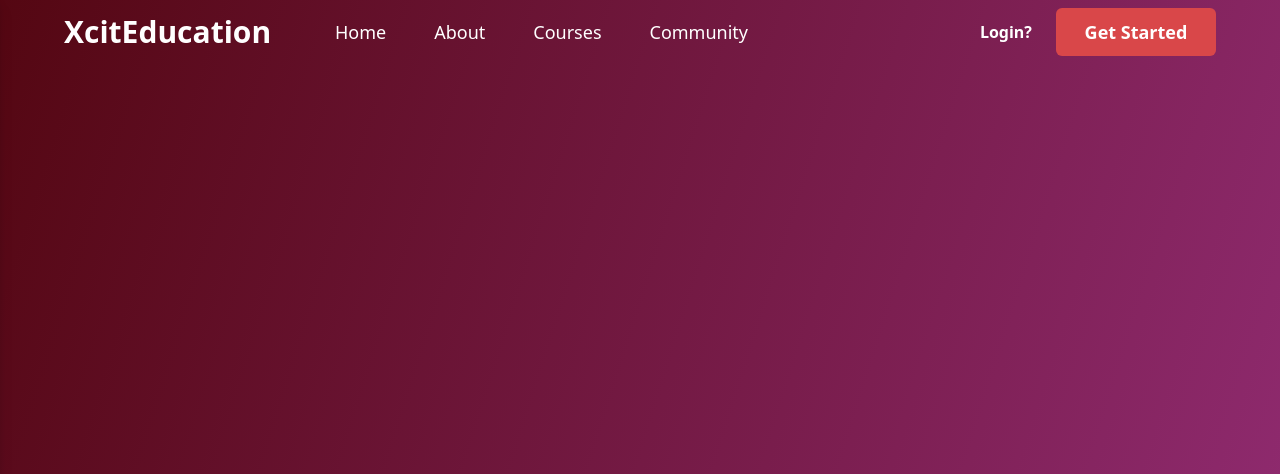
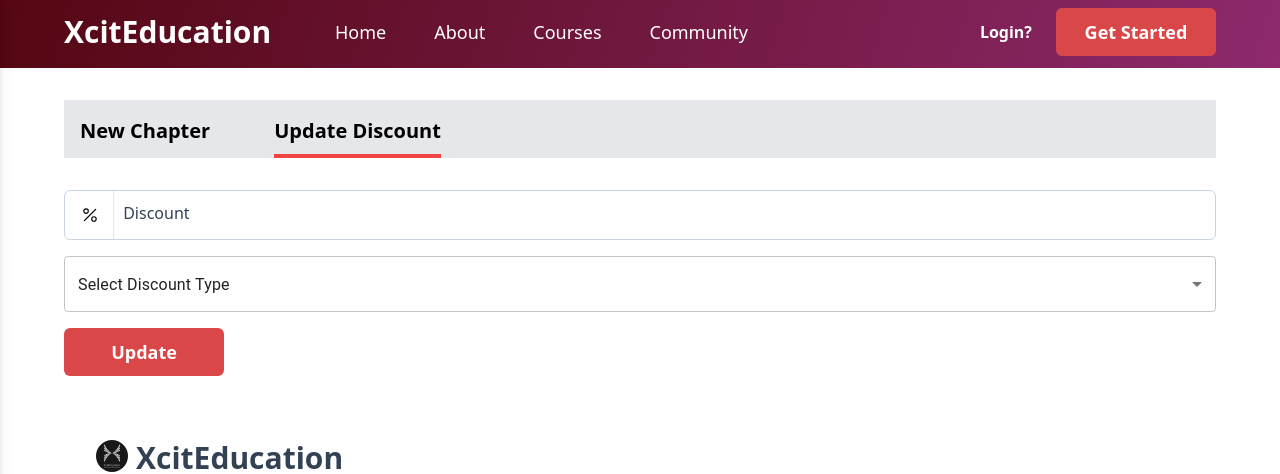
Before and after one commit to devjs1000/course-hub, a React (Vite) app: page /update-discount/1 in a window 1280 px wide. Shown: the top 474 px of the page. Built offline with nearby package versions, Linux system fonts and the light colour scheme; no server answers.

Commit message:
updateDiscount page created and updateDiscountMutation working

```diff
--- a/src/App.jsx
+++ b/src/App.jsx
@@ -10,6 +10,7 @@ import {
   Footer,
   Courses,
   PrivateRoute,
+  UpdateDiscount,
 } from "./components";
 
 import {
@@ -103,6 +104,7 @@ function App() {
               <Route path="/community" element={<Community />} />
               <Route path="/create-course" element={<CreateCourse />} />
               <Route path="/create-chapter/:id" element={<CreateChapter />} />
+              <Route path="/update-discount/:id" element={<UpdateDiscount />} />
               <Route path="/create-quiz" element={<CreateQuiz />} />
               <Route path="/create-assignment" element={<CreateAssignment />} />
 
--- a/src/UI/FormControl.jsx
+++ b/src/UI/FormControl.jsx
@@ -53,7 +53,8 @@ function FormControl({ type, label, onChange, icon, extra }) {
   if (icon === "BOOK") iconImg = <Book className={iconClass} />;
   if (icon === "ABOUT") iconImg = <PlusSquareFill className={iconClass} />;
   if (icon === "PROJECT") iconImg = <Receipt className={iconClass} />;
-  if (icon === "GST") iconImg = <Percent className={iconClass} />;
+  if (icon === "GST" || icon === "DISCOUNT")
+    iconImg = <Percent className={iconClass} />;
 
   return (
     <div className="relative top-0 left-0 w-full">
--- a/src/components/CreateChapter.jsx
+++ b/src/components/CreateChapter.jsx
@@ -6,6 +6,7 @@ import { newCreateChapterMutation } from "../graphql/Mutations";
 import { useMutation } from "@apollo/client";
 import { useParams } from "react-router-dom";
 import toast from "react-hot-toast";
+import { Link } from "react-router-dom";
 
 const CreateChapter = () => {
   const { user, theme } = useStore();
@@ -67,12 +68,19 @@ const CreateChapter = () => {
 
   const handleUpload = () => {};
 
-  console.log(file);
-
   return (
     <>
       <div className={mainDivStyles}>
-        <h1 className="mb-4 font-bold text-lg">New Chapter</h1>
+        <nav className="flex gap-12 mb-8 bg-gray-200 text-[20px]">
+          <Link to={`/create-chapter/${id}`}>
+            <h1 className="pb-2 pt-4 px-4 font-bold border-b-4 border-red-500">
+              New Chapter
+            </h1>
+          </Link>
+          <Link to={`/update-discount/${id}`}>
+            <h1 className="pb-2 pt-4 font-bold">Update Discount</h1>
+          </Link>
+        </nav>
         <form onSubmit={handleSubmit} className="space-y-4">
           <FormControl
             onChange={handleChange}
--- /dev/null
+++ b/src/components/UpdateDiscount.jsx
@@ -0,0 +1,102 @@
+import React, { useState } from "react";
+import FormControl from "../UI/FormControl";
+import Button from "../UI/Button";
+import useStore from "../context/useStore";
+import { updateDiscountMutation } from "../graphql/Mutations";
+import { useMutation } from "@apollo/client";
+import { useParams } from "react-router-dom";
+import toast from "react-hot-toast";
+import { Link } from "react-router-dom";
+import { Select, MenuItem } from "@material-ui/core";
+
+const UpdateDiscount = () => {
+  const { user, theme } = useStore();
+  const { id } = useParams();
+  const [formData, setFormData] = useState({ discountType: " " });
+  const [updateDiscount] = useMutation(updateDiscountMutation);
+
+  const handleFloat = (e) => {
+    let name = e.target.name;
+    let value = parseFloat(e.target.value);
+    console.log(e.target.value);
+    setFormData((val) => ({ ...val, [name]: value }));
+  };
+
+  const handleDiscountType = (e) => {
+    let name = "discountType";
+    let value = e.target.value;
+    setFormData({ ...formData, [name]: value });
+  };
+  const token = localStorage.getItem("accessToken");
+  const handleSubmit = async (e) => {
+    e.preventDefault();
+
+    if (formData.discount < 0 || formData.discount > 100) {
+      toast.error("Enter a valid discount between 1-100");
+      return;
+    }
+
+    try {
+      let response = await updateDiscount({
+        variables: {
+          ...formData,
+          courseId: id,
+        },
+        context: {
+          headers: {
+            Authorization: token,
+          },
+        },
+      });
+
+      // console.log(response);
+      toast.success("Discount updated successfully");
+      document.getElementById("myForm").reset();
+    } catch (err) {
+      toast.error("Error occurred in updating discount");
+    }
+  };
+  const mainDivStyles = `${
+    theme ? "bg-slate-800 text-white" : "bg-white"
+  } py-8 px-16`;
+
+  return (
+    <>
+      <div className={mainDivStyles}>
+        <nav className="flex gap-12 text-[20px] mb-8 bg-gray-200">
+          <Link to={`/create-chapter/${id}`}>
+            <h1 className="pb-2 pt-4 px-4 font-bold">New Chapter</h1>
+          </Link>
+          <Link to={`/update-discount/${id}`}>
+            <h1 className="pb-2 pt-4 font-bold border-b-4 border-red-500">
+              Update Discount
+            </h1>
+          </Link>
+        </nav>
+        <form onSubmit={handleSubmit} className="space-y-4" id="myForm">
+          <FormControl
+            label="discount"
+            type="number"
+            icon="DISCOUNT"
+            onChange={handleFloat}
+          />
+          <Select
+            variant="outlined"
+            value={formData.discountType}
+            onChange={handleDiscountType}
+            className="w-full"
+          >
+            <MenuItem value=" ">Select Discount Type</MenuItem>
+            <MenuItem value="percentage">Percentage</MenuItem>
+            <MenuItem value="other">Other</MenuItem>
+          </Select>
+          <Button type="submit" isWidthFull={true} isPrimary={true}>
+            Update
+          </Button>
+        </form>
+      </div>
+    </>
+  );
+};
+
+export default UpdateDiscount;
--- a/src/components/index.js
+++ b/src/components/index.js
@@ -5,6 +5,7 @@ import CreateChapter from "./CreateChapter";
 import Footer from "./Footer";
 import Courses from "./Courses";
 import PrivateRoute from "./PrivateRoute";
+import UpdateDiscount from "./UpdateDiscount";
 
 import Tags from "./Tags";
 
@@ -17,4 +18,5 @@ export {
   Courses,
   PrivateRoute,
   Tags,
+  UpdateDiscount,
 };
--- a/src/graphql/mutationComponent/course.jsx
+++ b/src/graphql/mutationComponent/course.jsx
@@ -28,12 +28,24 @@ export const createCourseMutation = gql`
 `;
 
 export const newCreateChapterMutation = gql`
-mutation CreateChapter($courseId: ID!, $video: String!, $about: String!, $project: String!, $name: String!) {
-  createChapter(courseId: $courseId, video: $video, about: $about, project: $project, name: $name) {
-    video
+  mutation CreateChapter(
+    $courseId: ID!
+    $video: String!
+    $about: String!
+    $project: String!
+    $name: String!
+  ) {
+    createChapter(
+      courseId: $courseId
+      video: $video
+      about: $about
+      project: $project
+      name: $name
+    ) {
+      video
+    }
   }
-}
-`
+`;
 
 export const createChapterMutation = gql`
   mutation CreateChapter(
@@ -62,3 +74,19 @@ export const adminDeleteCourseByIdMutation = gql`
     adminDeleteCourseById(courseId: $courseId)
   }
 `;
+
+export const updateDiscountMutation = gql`
+  mutation UpdateDiscount(
+    $courseId: ID!
+    $discount: Float!
+    $discountType: String!
+  ) {
+    updateDiscount(
+      courseId: $courseId
+      discount: $discount
+      discountType: $discountType
+    ) {
+      id
+    }
+  }
+`;
```
